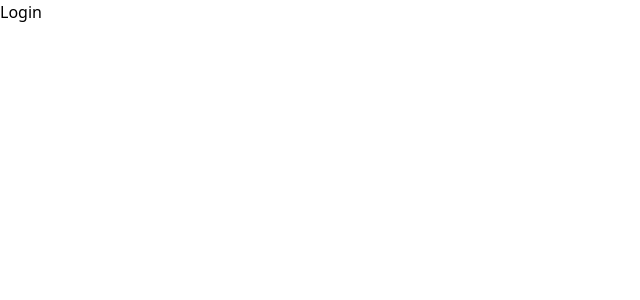
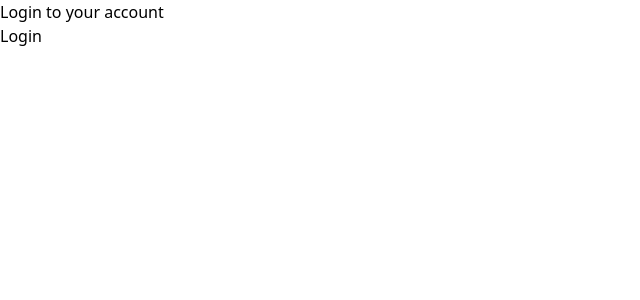
Before and after one commit to joykamlomo/his-app, a Next.js app: page /login in a window 1280 px wide. Shown: the top 300 px of the page, without its empty margins (0-640 px from the left). Built offline with nearby package versions, Linux system fonts and the light colour scheme.

Commit message:
edited login & title meta

```diff
--- a/src/pages/index.js
+++ b/src/pages/index.js
@@ -3,11 +3,12 @@ import { Inter } from 'next/font/google'
 
 const inter = Inter({ subsets: ['latin'] })
 
-export default function Home() {
+export default function Home({ title }) {
+  // const title = dashboard;
   return (
     <>
       <Head>
-        <title>Create Next App</title>
+        <title>{ title ? title : "Health Insurance System" }</title>
         <meta name="description" content="Generated by create next app" />
         <meta name="viewport" content="width=device-width, initial-scale=1" />
         <link rel="icon" href="/favicon.ico" />
--- a/src/pages/login.js
+++ b/src/pages/login.js
@@ -6,6 +6,7 @@ function login() {
   return (
     <div>
         {/* add login form */}
+        <h1>Login to your account</h1>
         <button onClick={() => router.push("/")}>Login</button>
     </div>
   )
```
